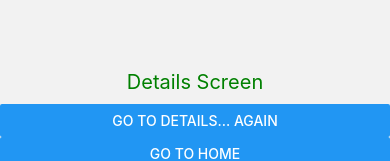
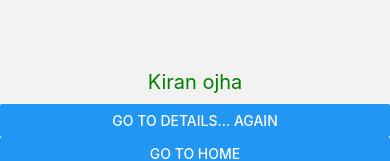
Before and after one commit to kiranojhanp/ghurghura-ci-cd-react-native, a React Native app: screen / in a window 390 px wide. Both pictures are taken after a click on the button "GO TO DETAILS". Shown: the part 306-467 px from the top of the page. Built offline with nearby package versions, Linux system fonts and the light colour scheme.

Commit message:
feat: add initial params

```diff
--- a/App.tsx
+++ b/App.tsx
@@ -1,8 +1,20 @@
 import React from 'react';
 import Analytics from 'appcenter-analytics';
 import {Button, SafeAreaView, StatusBar, StyleSheet, Text} from 'react-native';
-import {NavigationContainer, useNavigation} from '@react-navigation/native';
+import {
+  NavigationContainer,
+  useNavigation,
+  useRoute,
+} from '@react-navigation/native';
 import {createNativeStackNavigator} from '@react-navigation/native-stack';
+
+type RootStackParamList = {
+  Home: undefined;
+  Details: {
+    itemId: number;
+    otherParam: string;
+  };
+};
 
 function Home(): JSX.Element {
   const navigation = useNavigation();
@@ -18,7 +30,11 @@ function Home(): JSX.Element {
       <Button onPress={handleEvent} title="Crash" />
       <Button
         title="Go to Details"
-        onPress={() => navigation.navigate('Details')}
+        onPress={() =>
+          navigation.navigate('Details', {
+            itemId: 85,
+          })
+        }
       />
     </SafeAreaView>
   );
@@ -26,10 +42,11 @@ function Home(): JSX.Element {
 
 function Details() {
   const navigation = useNavigation();
+  const route = useRoute();
 
   return (
     <SafeAreaView style={styles.container}>
-      <Text style={styles.hello}>Details Screen</Text>
+      <Text style={styles.hello}>{route.params.otherParam}</Text>
       <Button
         title="Go to Details... again"
         onPress={() =>
@@ -49,7 +66,7 @@ function Details() {
   );
 }
 
-const Stack = createNativeStackNavigator();
+const Stack = createNativeStackNavigator<RootStackParamList>();
 
 function Wrapper(): JSX.Element {
   return (
@@ -60,7 +77,11 @@ function Wrapper(): JSX.Element {
           component={Home}
           options={{title: 'Overview'}}
         />
-        <Stack.Screen name="Details" component={Details} />
+        <Stack.Screen
+          name="Details"
+          component={Details}
+          initialParams={{otherParam: 'Kiran ojha'}}
+        />
       </Stack.Navigator>
     </NavigationContainer>
   );
```
